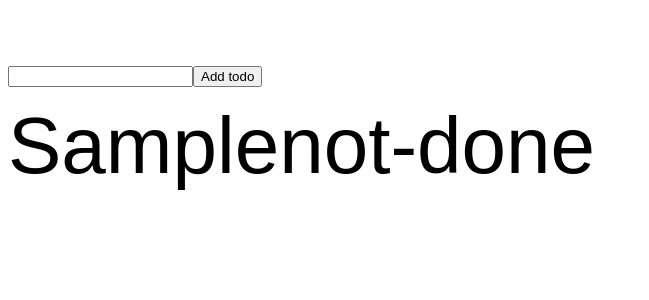
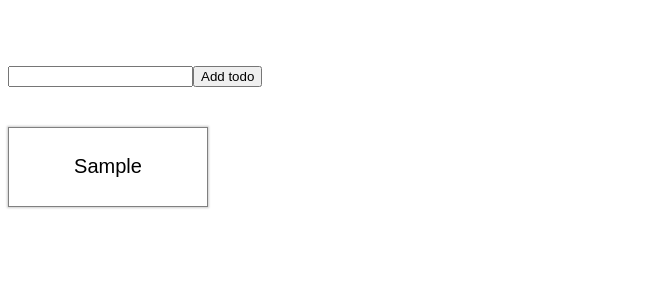
Before and after one commit to james-jenkinson/todo-pwa, a React app: page / in a window 1280 px wide. Both pictures are taken after typing "Sample" into the empty fields and a click on the button "Add todo". Shown: the top 300 px of the page, without its empty margins (0-649 px from the left). Built offline with nearby package versions, Linux system fonts and the light colour scheme.

Commit message:
Update cards when clicked (#3)

```diff
--- a/src/components/Todo/index.tsx
+++ b/src/components/Todo/index.tsx
@@ -1,17 +1,25 @@
-import React from 'react'
+import React, { useContext } from 'react'
+import { todoContext } from '../../data/TodoContext'
 import { TodoStatus } from '../../types/todo'
+import './todo.css'
 
 interface Props {
+  id: string
   text: string
   status: TodoStatus
 }
 
 const Todo: React.FC<Props> = (props) => {
+  const { setTodoStatus } = useContext(todoContext)
+
   return (
-    <div>
+    <button
+      className={`todo-button${props.status === 'done' ? ' todo-button--done' : ''}`}
+      onClick={() =>
+        setTodoStatus(props.id, props.status === 'done' ? 'not-done' : 'done')}
+    >
       {props.text}
-      {props.status}
-    </div>
+    </button>
   )
 }
 
--- /dev/null
+++ b/src/components/Todo/todo.css
@@ -0,0 +1,14 @@
+.todo-button {
+  background: none;
+  border-style: solid;
+  border-width: 0.5px;
+  border-color: grey;
+  box-shadow: 0px 0px 2px 1px rgb(0 0 0 / 20%);
+  width: 200px;
+  height: 80px;
+  font-size: 20px;
+}
+
+.todo-button--done {
+  text-decoration: line-through;
+}
--- a/src/components/TodoContainer/index.tsx
+++ b/src/components/TodoContainer/index.tsx
@@ -12,6 +12,7 @@ const TodoContainer: React.FC = () => {
       {todos.map(todo => (
         <Todo
           key={todo.id}
+          id={todo.id}
           text={todo.text}
           status={todo.state}
         />
--- a/src/data/TodoContext.tsx
+++ b/src/data/TodoContext.tsx
@@ -1,37 +1,48 @@
-import React, { createContext, useCallback, useEffect } from 'react'
-import { Todo } from '../types/todo'
+import React, { createContext, useCallback, useEffect, useMemo } from 'react'
+import { Todo, TodoStatus } from '../types/todo'
 import { todoReducer } from './todoReducer'
-import { todos } from './todoDatabase'
+import { todoTable } from './todoDatabase'
 
 interface TodoContext {
   todos: Todo[]
   addTodo: (todo: Todo) => void
+  setTodoStatus: (id: string, status: TodoStatus) => void
 }
 
 export const todoContext = createContext<TodoContext>({
   todos: [],
-  addTodo: () => {}
+  addTodo: () => {},
+  setTodoStatus: () => {}
 })
 
 export const TodoContextProvider: React.FC = (props) => {
   const [todoState, dispatch] = todoReducer()
 
   useEffect(() => {
-    todos.toArray().then(result => {
+    todoTable.toArray().then(result => {
       dispatch({ type: 'FETCH_TODOS_SUCCESS', payload: result })
     }).catch(() => {})
   }, [])
 
   const addTodo = useCallback(async (todo: Todo) => {
     dispatch({ type: 'ADD_TODO', payload: todo })
-    await todos.add(todo)
+    await todoTable.add(todo)
   }, [])
+
+  const setTodoStatus = useCallback(async (todoId: string, status: TodoStatus) => {
+    console.log('set todo status', todoId, status)
+    dispatch({ type: 'UPDATE_TODO_STATUS', payload: { id: todoId, status } })
+    await todoTable.where({ id: todoId }).modify({ state: status })
+  }, [])
+
+  const todos = useMemo(() => todoState.todos.map(todoId => todoState.byId[todoId].data), [todoState])
 
   return (
     <todoContext.Provider
       value={{
-        todos: todoState.todos,
-        addTodo
+        todos,
+        addTodo,
+        setTodoStatus
       }}
     >
       {props.children}
--- a/src/data/todoDatabase.tsx
+++ b/src/data/todoDatabase.tsx
@@ -6,4 +6,4 @@ db.version(1).stores({
   todos: '++_id, id, text, state'
 })
 
-export const todos = db.table<Todo>('todos')
+export const todoTable = db.table<Todo>('todos')
--- a/src/data/todoReducer.ts
+++ b/src/data/todoReducer.ts
@@ -1,26 +1,56 @@
 import { useReducer } from 'react'
 import { Reducer } from '../types/state'
-import { Todo } from '../types/todo'
+import { Todo, TodoStatus } from '../types/todo'
+import { arrayToObject } from '../utils/arrayToObject'
 
 interface ReducerState {
-  todos: Todo[]
+  todos: string[]
+  byId: {
+    [key: string]: {
+      data: Todo
+    }
+  }
 }
 
 const initialState: ReducerState = {
-  todos: []
+  todos: [],
+  byId: {}
 }
 
 type ReducerAction =
   { type: 'FETCH_TODOS_SUCCESS', payload: Todo[] } |
-  { type: 'ADD_TODO', payload: Todo }
+  { type: 'ADD_TODO', payload: Todo } |
+  { type: 'UPDATE_TODO_STATUS', payload: { id: string, status: TodoStatus } }
 
 const reducer = (state: ReducerState, action: ReducerAction): ReducerState => {
   switch (action.type) {
     case 'ADD_TODO':
-      return { ...state, todos: [...state.todos, action.payload] }
+      return {
+        ...state,
+        todos: [...state.todos, action.payload.id],
+        byId: { ...state.byId, [action.payload.id]: { data: action.payload } }
+      }
 
     case 'FETCH_TODOS_SUCCESS':
-      return { ...state, todos: action.payload }
+      return {
+        ...state,
+        todos: action.payload.map(todo => todo.id),
+        byId: arrayToObject(action.payload, todo => todo.id, todo => ({ data: todo }))
+      }
+
+    case 'UPDATE_TODO_STATUS':
+      return {
+        ...state,
+        byId: {
+          ...state.byId,
+          [action.payload.id]: {
+            data: {
+              ...state.byId[action.payload.id].data,
+              state: action.payload.status
+            }
+          }
+        }
+      }
 
     default:
       return state
--- /dev/null
+++ b/src/utils/arrayToObject.ts
@@ -0,0 +1,11 @@
+export const arrayToObject = <T1, T2>(
+  array: T1[],
+  keyMapper: (item: T1) => string,
+  valueMapper: (item: T1) => T2
+): Record<string, T2> => {
+  return array.reduce((previous, current) => {
+    const key = keyMapper(current)
+    const value = valueMapper(current)
+    return Object.assign(previous, { [key]: value })
+  }, {})
+}
```
